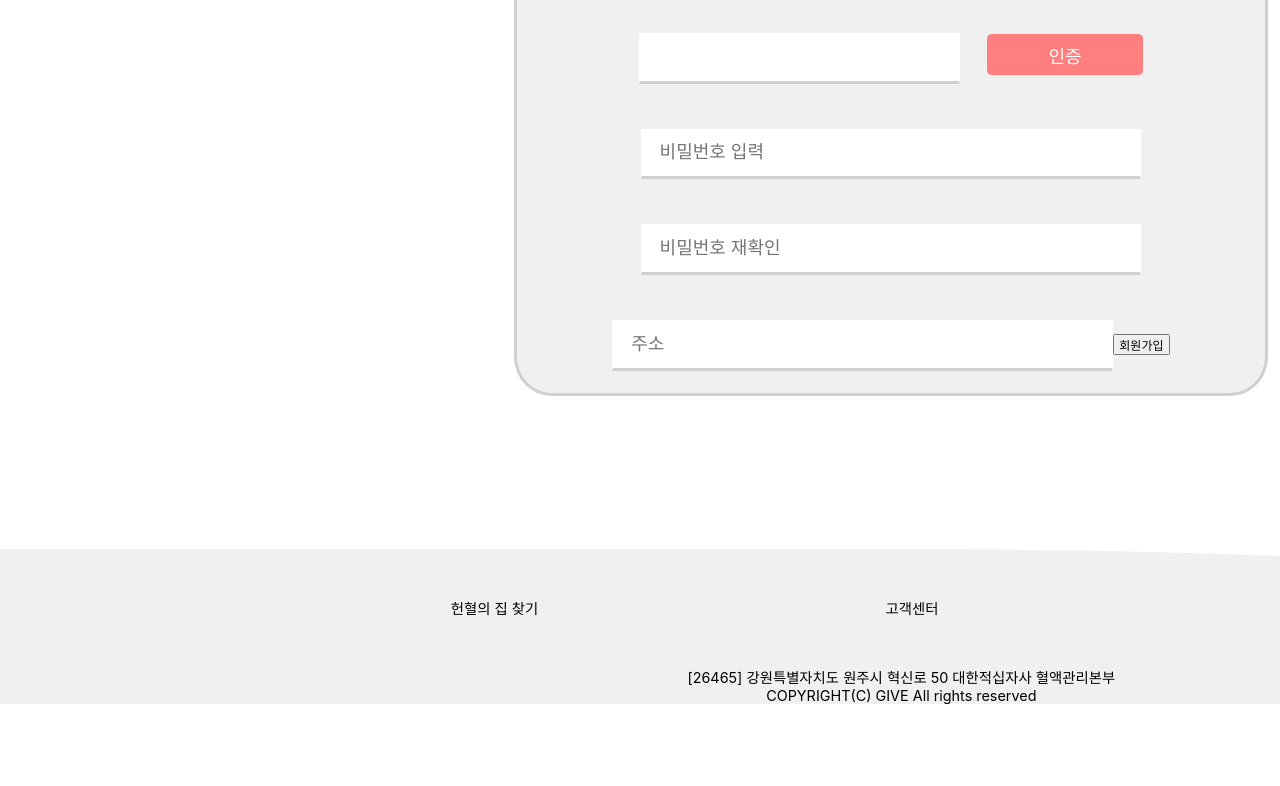
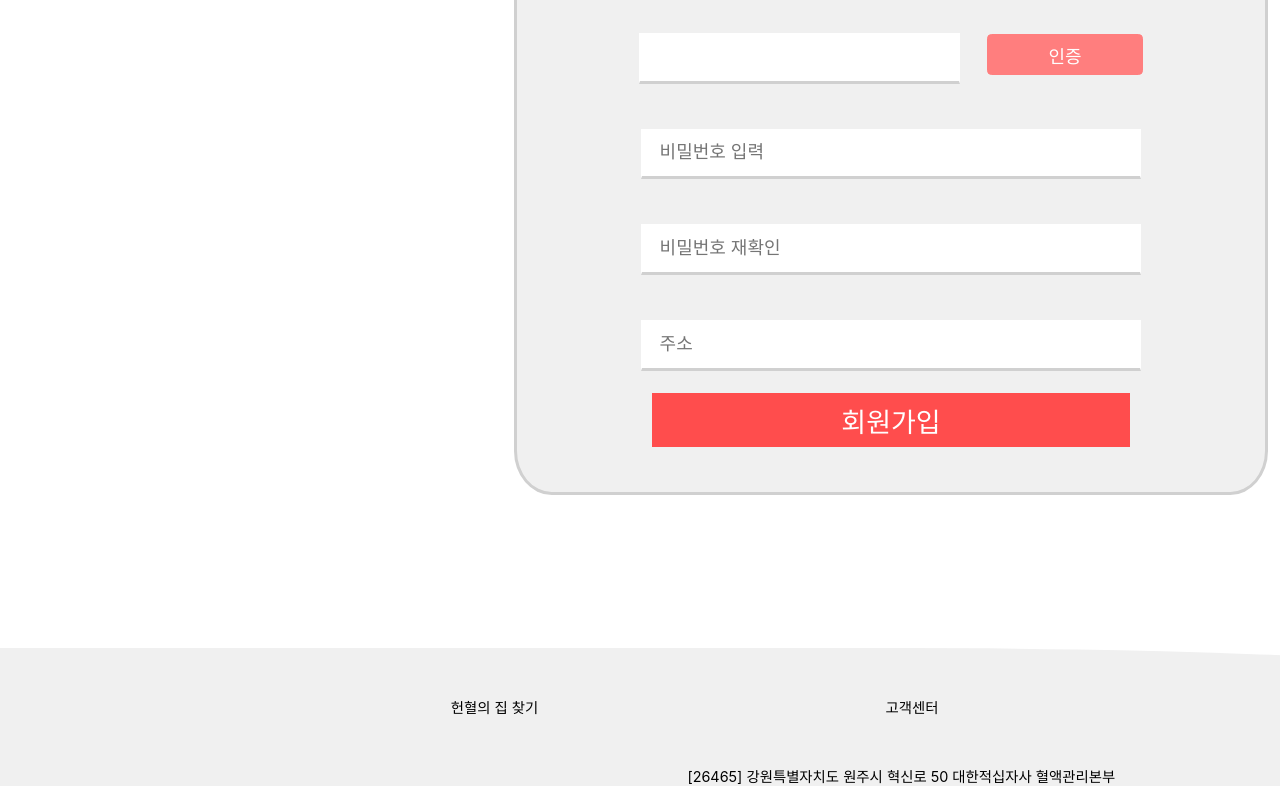
Before and after one commit to youj0912/frontend, a React (Create React App) app: page /register/form in a window 1280 px wide. Shown: the part 769-1555 px from the top of the page. Before the commit the page ends 1473 px from the top, so only its background shows below. Built offline with nearby package versions, Linux system fonts and the light colour scheme.

Commit message:
reactor : [FE] 설명 수정

```diff
--- a/src/View/register2.js
+++ b/src/View/register2.js
@@ -1,11 +1,11 @@
 import Headers from "../component/MainPageHeader";
 import Footer from "../component/MainPageFooter";
-import Order2 from "../component/Register/mainRegister2"
+import MainRegister2 from "../component/Register/mainRegister2"
 export default function register2(){
     return(
         <div>
             <Headers/>
-            <Order2/>
+            <MainRegister2/>
             <Footer/>
         </div>
     )
--- a/src/component/Css/RegisterForm.module.css
+++ b/src/component/Css/RegisterForm.module.css
@@ -15,7 +15,7 @@
     border-radius: 5%;
 }
 
-.content > *, .select > *{
+.content > *, .select > *, .registerButton{
     height: 50px;
     font-size: 20px;
 }
@@ -63,8 +63,12 @@
     background-color: #FF4D4D;
     color:white;
 }
-.select input[type=text]{ width:40%; }
-.phoneNumber, .day{ width:37%; }
+.select input[type=text]{
+    width:40%;
+}
+.phoneNumber, .day{
+    width:37%;
+}
 
 .emails, .emailCheck{
     width: 80%;
@@ -92,14 +96,13 @@
 .content > *:first-child {
     margin-top: 50px;
 }
-.content > *:last-child{
-    margin-bottom: 50px;
-}
-.content > button:last-child{
+
+.registerButton{
     width:80%;
     height:60px;
     background-color:var(--background_color_register_request);
     color:white;
     border: 1px solid #FF4D4D;
     font-size: 30px;
+    margin-bottom: 50px;
 }
--- a/src/component/Register/order1.js
+++ b/src/component/Register/order1.js
@@ -18,8 +18,8 @@ export default function Order1(){
             </div>
             <img src={startYet} alt="이미지없음"/>
             <div className={styles.step3}>
-                <p>STEP 02</p>
-                <p>회원정보 입력</p>
+                <p>STEP 03</p>
+                <p>가입완료</p>
             </div>
         </div>
     )
--- a/src/component/Register/order2.js
+++ b/src/component/Register/order2.js
@@ -21,8 +21,8 @@ export default function Order1(){
             </div>
             <img src={startYet} alt="이미지없음"/>
             <div className={styles.step3}>
-                <p>STEP 02</p>
-                <p>회원정보 입력</p>
+                <p>STEP 03</p>
+                <p>가입완료</p>
             </div>
         </div>
     )
```
